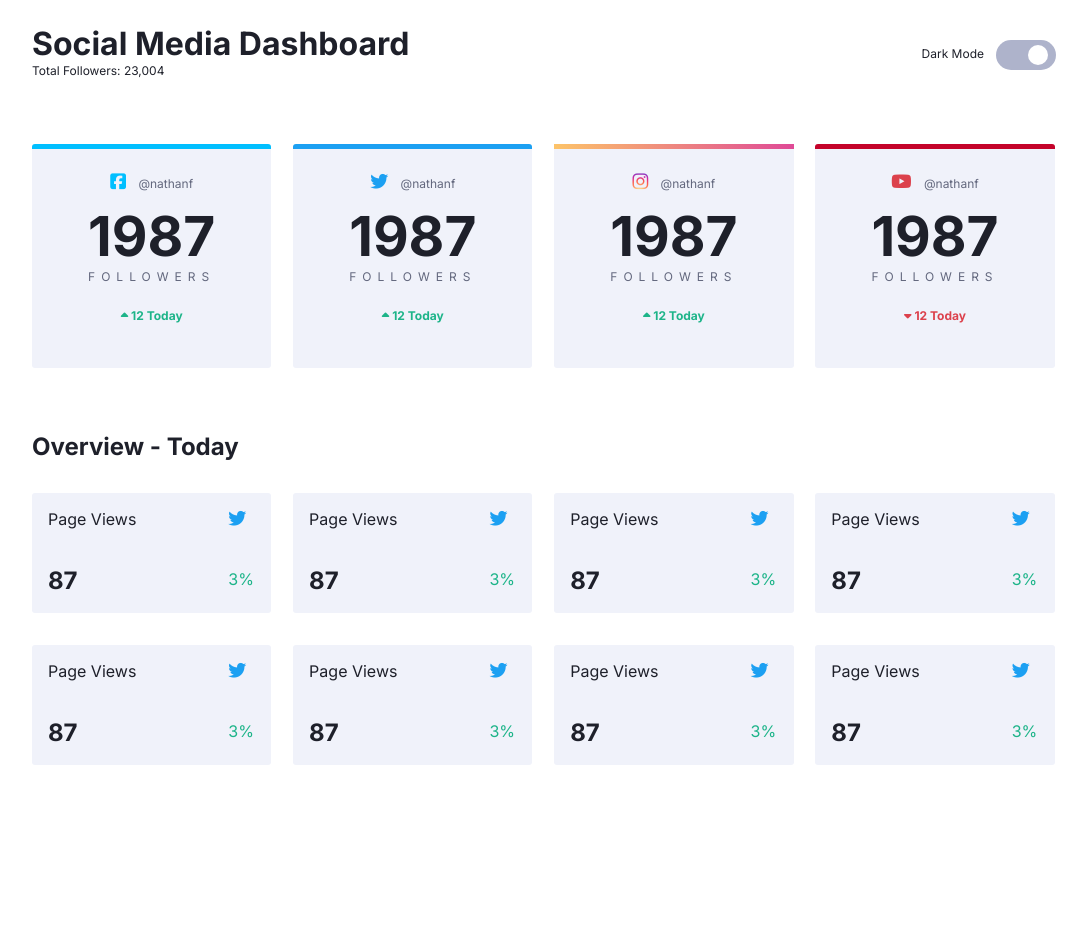
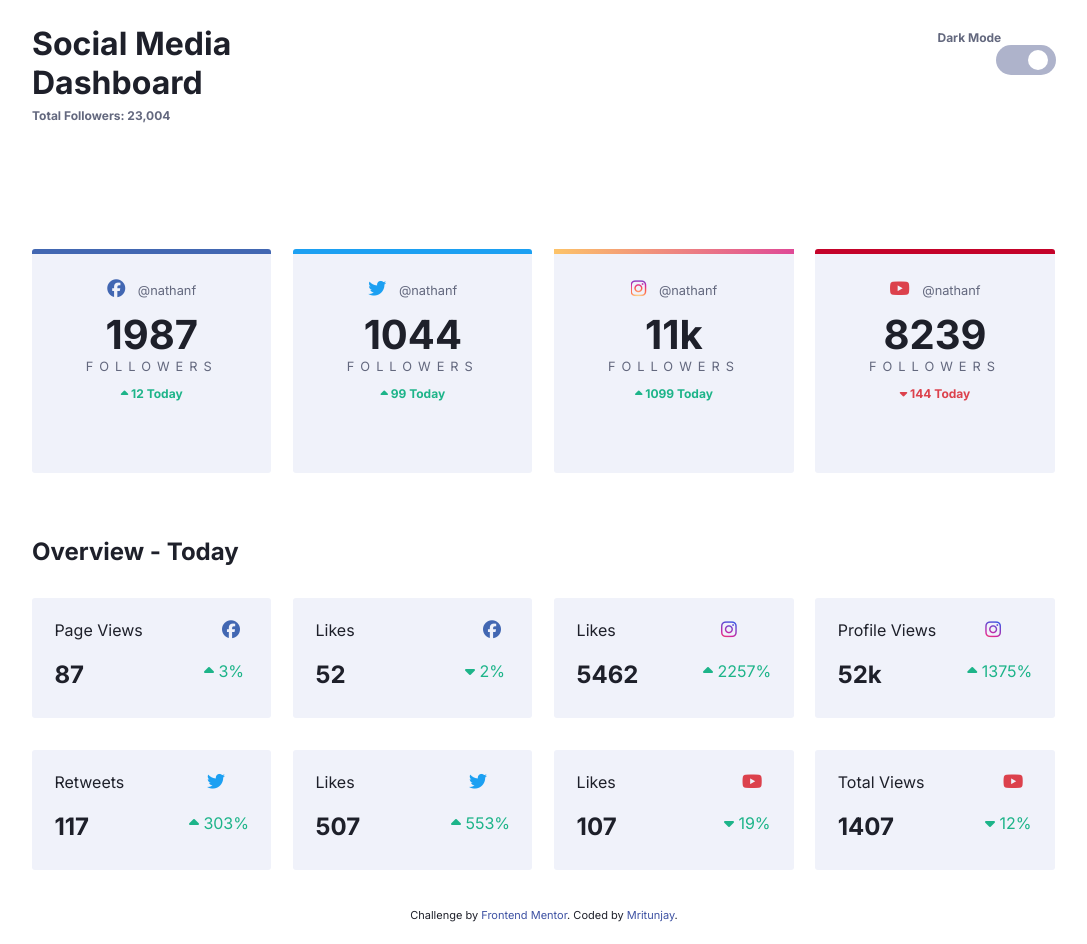
Before and after one commit to mritunjaysaha/social-media-dashboard, a plain HTML site: page index.html in a window 1280 px wide. Shown: the whole page, without its empty margins (96-1183 px from the left). Drawn offline with Linux system fonts and the light colour scheme.

Commit message:
completed the mobile version and added hover

```diff
--- a/index.html
+++ b/index.html
@@ -13,7 +13,7 @@
     <!-- Feel free to remove these styles or customise in your own stylesheet 👍 -->
     <link rel="stylesheet" href="./styles/slider.css">
     <link rel="stylesheet" href="./styles/styles.css">
-
+    <link rel="stylesheet" href="./styles/responsive.css">
     <link href="https://fonts.googleapis.com/css2?family=Inter:wght@400;700&display=swap" rel="stylesheet">
     <script src="https://kit.fontawesome.com/5c77b9e253.js" crossorigin="anonymous"></script>
 </head>
@@ -24,6 +24,7 @@
         <div class="left">
             <h1>Social Media Dashboard</h1>
             <p>Total Followers: 23,004</p>
+            <hr class="mobile-visible">
         </div>
         <div class="right header-slider">
             <p>Dark Mode</p>
@@ -42,7 +43,7 @@
         <div class="card facebook">
             <div class="card-details">
                 <p class="username">
-                    <i class="fab fa-facebook-square"></i>
+                    <i class="fab fa-facebook"></i>
                     <span>@nathanf</span>
                 </p>
                 <h1 class="follower-total">1987</h1>
@@ -59,11 +60,11 @@
                     <i class="fab fa-twitter"></i>
                     <span>@nathanf</span>
                 </p>
-                <h1 class="follower-total">1987</h1>
+                <h1 class="follower-total">1044</h1>
                 <p class="follower-subscriber">followers</p>
                 <p class="follower-increased follower-green">
                     <i class="fas fa-caret-up"></i>
-                    <span>12 Today</span>
+                    <span>99 Today</span>
                 </p>
             </div>
         </div>
@@ -73,11 +74,11 @@
                     <i class="fab fa-instagram"></i>
                     <span>@nathanf</span>
                 </p>
-                <h1 class="follower-total">1987</h1>
+                <h1 class="follower-total">11k</h1>
                 <p class="follower-subscriber">followers</p>
                 <p class="follower-increased follower-green">
                     <i class="fas fa-caret-up"></i>
-                    <span>12 Today</span>
+                    <span>1099 Today</span>
                 </p>
             </div>
         </div>
@@ -87,11 +88,11 @@
                     <i class="fa fa-youtube-play"></i>
                     <span>@nathanf</span>
                 </p>
-                <h1 class="follower-total">1987</h1>
+                <h1 class="follower-total">8239</h1>
                 <p class="follower-subscriber">followers</p>
                 <p class="follower-increased follower-red">
                     <i class="fas fa-caret-down"></i>
-                    <span>12 Today</span>
+                    <span>144 Today</span>
                 </p>
             </div>
         </div>
@@ -103,6 +104,7 @@
         <div class="overview-heading">
             <h1>Overview - Today</h1>
         </div>
+        <div class="overview-container">
             <div class="overview-data">
                 <div class="overview-tabs card">
                     <div class="overview-tabs-left">
@@ -110,146 +112,130 @@
                         <h1>87</h1>
                     </div>
                     <div class="overview-tabs-right">
-                    <i class="fab fa-twitter"></i>
-                    <p class="follower-green">3%</p>
+                        <i class="fab fa-facebook icon"></i>
+                        <p class="follower-green">
+                            <i class="fas fa-caret-up"></i>
+                            <span>
+                                3%
+                            </span>
+                        </p>
                     </div>
                 </div>
                 <div class="overview-tabs card">
                     <div class="overview-tabs-left">
-                    <p>Page Views</p>
-                    <h1>87</h1>
+                        <p>Likes</p>
+                        <h1>52</h1>
                     </div>
                     <div class="overview-tabs-right">
-                    <i class="fab fa-twitter"></i>
-                    <p class="follower-green">3%</p>
+                        <i class="fab fa-facebook icon"></i>
+                        <p class="follower-green">
+                            <i class="fas fa-caret-down"></i>
+                            <span>
+                                2%
+                            </span>
+                        </p>
                     </div>
                 </div>
                 <div class="overview-tabs card">
                     <div class="overview-tabs-left">
-                    <p>Page Views</p>
-                    <h1>87</h1>
+                        <p>Likes</p>
+                        <h1>5462</h1>
                     </div>
                     <div class="overview-tabs-right">
-                    <i class="fab fa-twitter"></i>
-                    <p class="follower-green">3%</p>
+                        <i class="fab fa-instagram icon"></i>
+                        <p class="follower-green">
+                            <i class="fas fa-caret-up"></i>
+                            <span>
+                                2257%
+                            </span>
+                        </p>
                     </div>
                 </div>
                 <div class="overview-tabs card">
                     <div class="overview-tabs-left">
-                    <p>Page Views</p>
-                    <h1>87</h1>
+                        <p>Profile Views</p>
+                        <h1>52k</h1>
                     </div>
                     <div class="overview-tabs-right">
-                    <i class="fab fa-twitter"></i>
-                    <p class="follower-green">3%</p>
+                        <i class="fab fa-instagram icon"></i>
+                        <p class="follower-green">
+                            <i class="fas fa-caret-up"></i>
+                            <span>
+                                1375%
+                            </span>
+                        </p>
                     </div>
                 </div>
-
-            <!-- Likes
-            52
-            2%
-
-            Likes
-            5462
-            2257%
-
-            Profile Views
-            52k
-            1375%
-
-            Retweets
-            117
-            303%
-
-            Likes
-            507
-            553%
-
-            Likes
-            107
-            19%
-
-            Total Views
-            1407
-            12% -->
-
             </div>
             <div class="overview-data">
                 <div class="overview-tabs card">
                     <div class="overview-tabs-left">
-                    <p>Page Views</p>
-                    <h1>87</h1>
+                        <p>Retweets</p>
+                        <h1>117</h1>
                     </div>
                     <div class="overview-tabs-right">
-                    <i class="fab fa-twitter"></i>
-                    <p class="follower-green">3%</p>
+                        <i class="fab fa-twitter icon"></i>
+                        <p class="follower-green">
+                            <i class="fas fa-caret-up "></i>
+                            <span>
+                                303%
+                            </span>
+                        </p>
                     </div>
                 </div>
                 <div class="overview-tabs card">
                     <div class="overview-tabs-left">
-                    <p>Page Views</p>
-                    <h1>87</h1>
+                        <p>Likes</p>
+                        <h1>507</h1>
                     </div>
                     <div class="overview-tabs-right">
-                    <i class="fab fa-twitter"></i>
-                    <p class="follower-green">3%</p>
+                        <i class="fab fa-twitter icon"></i>
+                        <p class="follower-green">
+                            <i class="fas fa-caret-up"></i>
+                            <span>
+                                553%
+                            </span>
+                        </p>
                     </div>
                 </div>
                 <div class="overview-tabs card">
                     <div class="overview-tabs-left">
-                    <p>Page Views</p>
-                    <h1>87</h1>
+                        <p>Likes</p>
+                        <h1>107</h1>
                     </div>
                     <div class="overview-tabs-right">
-                    <i class="fab fa-twitter"></i>
-                    <p class="follower-green">3%</p>
+                        <i class="fa fa-youtube-play icon"></i>
+                        <p class="follower-green">
+                            <i class="fas fa-caret-down"></i>
+                            <span>
+                                19%
+                            </span>
+                        </p>
                     </div>
                 </div>
                 <div class="overview-tabs card">
                     <div class="overview-tabs-left">
-                    <p>Page Views</p>
-                    <h1>87</h1>
+                        <p>Total Views</p>
+                        <h1>1407</h1>
                     </div>
                     <div class="overview-tabs-right">
-                    <i class="fab fa-twitter"></i>
-                    <p class="follower-green">3%</p>
+                        <i class="fa fa-youtube-play icon"></i>
+                        <p class="follower-green">
+                            <i class="fas fa-caret-down"></i>
+                            <span>
+                                12%
+                            </span>
+                        </p>
                     </div>
                 </div>
-
-            <!-- Likes
-            52
-            2%
-
-            Likes
-            5462
-            2257%
-
-            Profile Views
-            52k
-            1375%
-
-            Retweets
-            117
-            303%
-
-            Likes
-            507
-            553%
-
-            Likes
-            107
-            19%
-
-            Total Views
-            1407
-            12% -->
-
+            </div>
         </div>
     </section>
-    <!-- <div class="attribution">
-        Challenge by <a href="https://www.frontendmentor.io?ref=challenge" target="_blank">Frontend Mentor</a>.
-        Coded by <a href="#">Your Name Here</a>.
-    </div> -->
+    <div class="attribution">
+        Challenge by <a target="_blank" href="https://www.frontendmentor.io?ref=challenge" target="_blank">Frontend
+            Mentor</a>.
+        Coded by <a target="_blank" href="https://mritunjaysaha.netlify.com">Mritunjay</a>.
+    </div>
     <script src="index.js"></script>
 </body>
 
--- a/styles/styles.css
+++ b/styles/styles.css
@@ -1,7 +1,7 @@
 :root {
     --LimeGreen: hsl(163, 72%, 41%);
     --BrightRed: hsl(356, 69%, 56%);
-    --Facebook: hsl(195, 100%, 50%);
+    --Facebook: #4267b2;
     --Twitter: hsl(203, 89%, 53%);
     --Instagram1: hsl(60, 20%, 1%);
     --Instagram2: hsl(329, 70%, 58%);
@@ -52,32 +52,45 @@ body {
 }
 
 .header {
+    display: flex;
+    flex-direction: row;
     margin: 0;
     padding: 1.5em 8em;
 }
 .header p {
     font-size: 12px;
+    padding: 0.5em 0;
 }
-.header .left {
+.right {
+    position: relative;
+    /* display: flex; */
+    /* align-content: flex-end; */
+    margin-left: 36em;
+}
+
+.right p,
+.left p {
+    font-weight: 700;
+    color: var(--secondary-font);
+}
+.right p {
     float: left;
 }
-.header .right {
-    padding-top: 1em;
+.switch {
     float: right;
-    display: flex;
-    flex-direction: row;
 }
 
 .right p {
     padding: 0.5em 1em 0 0;
 }
-
+.mobile-visible {
+    display: none;
+}
 /****************
        Cards
   ***************/
 .cards {
     display: flex;
-    flex-wrap: nowrap;
     flex-direction: row;
     margin: 6em 4em 4em 8em;
     position: relative;
@@ -91,6 +104,10 @@ body {
     background-color: var(--card-background);
     text-align: center;
     border-radius: 3px;
+    align-items: center;
+}
+.card:hover {
+    background-color: var(--card-background-highlight);
 }
 /* card border-top */
 .facebook {
@@ -112,23 +129,23 @@ body {
     border-top: 5px var(--YouTube) solid;
 }
 .username {
-    font-size: 12px;
+    font-size: 0.8em;
     padding: 2em 0 1em 0;
     color: var(--secondary-font);
 }
 .follower-total {
-    font-size: 55px;
+    font-size: 2.5em;
     font-weight: 700;
 }
 .follower-subscriber {
-    font-size: 12px;
+    font-size: 0.8em;
     font-weight: 400;
     text-transform: uppercase;
     letter-spacing: 6px;
     color: var(--secondary-font);
 }
 .follower-increased {
-    padding: 2em;
+    padding: 1em;
     font-size: 12px;
     font-weight: 700;
 }
@@ -144,7 +161,7 @@ body {
     font-size: 18px;
     padding-right: 0.5em;
 }
-.fa-facebook-square {
+.fa-facebook {
     color: var(--Facebook);
 }
 .fa-twitter {
@@ -174,10 +191,12 @@ body {
 
  *****************/
 .overview {
+    margin: 0 4em 1em 8em;
+    /* padding-bottom: 2em; */
+}
+.overview-container {
     display: flex;
     flex-direction: column;
-    margin: 0 4em 1em 8em;
-    padding-bottom: 10em;
 }
 .overview-data {
     flex-direction: row;
@@ -187,7 +206,10 @@ body {
     background: var(--card-background);
     text-align: left;
     height: 15vh;
-    padding: 1em;
+    /* padding: 1.5em 1em 0 1em; */
+    align-content: center;
+    justify-content: center;
+    padding: 1.4em;
 }
 .overview-tabs-left {
     display: block;
@@ -195,30 +217,26 @@ body {
 }
 .overview-tabs-left p,
 .overview-tabs-right i {
-    padding-bottom: 2.3em;
+    padding-bottom: 1.2em;
 }
 .overview-tabs-right {
     display: block;
     float: right;
 }
 
+.icon {
+    text-align: right;
+    padding-left: 1em;
+    line-height: 1;
+}
+
 /* Footer */
 .attribution {
     font-size: 11px;
     text-align: center;
+    padding: 2em;
 }
 
 .attribution a {
     color: #3e52a3;
 }
-
-@media only screen and (max-width: 576px) {
-    .header {
-        padding: 0;
-    }
-    .cards,
-    .overview-data {
-        flex-direction: column;
-        margin: 0 auto;
-    }
-}
```
Also changed, not shown: styles/responsive.css (added, +61 -0 lines). Lines whose indentation alone changed are shown as unchanged.
